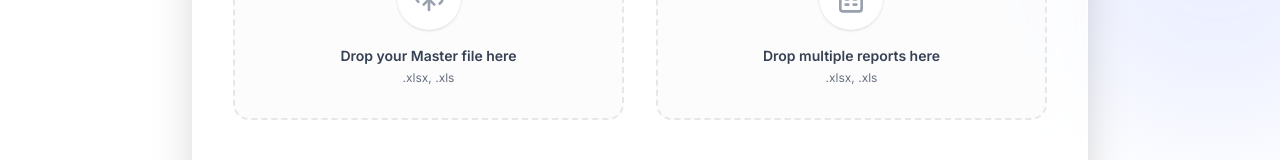
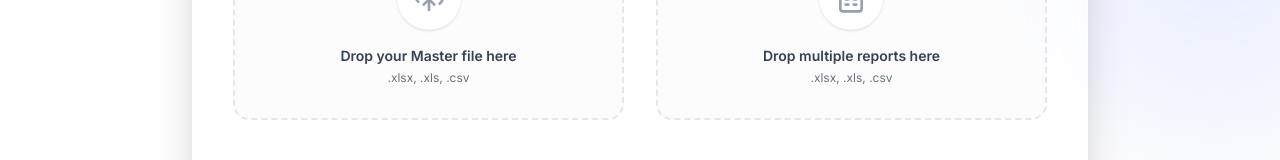
Before and after one commit to nknitishsingh94/Report-Matching-tool, a React (Vite) app in the folder frontend/: page / in a window 1280 px wide. Shown: the part 425-585 px from the top of the page. Built offline with nearby package versions, Linux system fonts and the light colour scheme.

Commit message:
allow uploading CSV files in frontend

```diff
--- a/frontend/src/App.jsx
+++ b/frontend/src/App.jsx
@@ -150,7 +150,7 @@ function App() {
                     }`}
                     onClick={() => masterInputRef.current?.click()}
                   >
-                    <input type="file" className="hidden" accept=".xlsx, .xls" ref={masterInputRef} onChange={handleMasterUpload} />
+                    <input type="file" className="hidden" accept=".xlsx, .xls, .csv" ref={masterInputRef} onChange={handleMasterUpload} />
 
                     {masterFile ? (
                       <div className="animate-in zoom-in-95 duration-300 flex flex-col items-center">
@@ -168,7 +168,7 @@ function App() {
                           <UploadCloud className="w-8 h-8 text-gray-400 group-hover:text-indigo-500 transition-colors" />
                         </div>
                         <p className="text-sm font-semibold text-gray-700">Drop your Master file here</p>
-                        <p className="text-xs text-gray-500 mt-1">.xlsx, .xls</p>
+                        <p className="text-xs text-gray-500 mt-1">.xlsx, .xls, .csv</p>
                       </div>
                     )}
                   </div>
@@ -191,7 +191,7 @@ function App() {
                     }`}
                     onClick={() => smallInputRef.current?.click()}
                   >
-                    <input type="file" className="hidden" accept=".xlsx, .xls" multiple ref={smallInputRef} onChange={handleSmallUpload} />
+                    <input type="file" className="hidden" accept=".xlsx, .xls, .csv" multiple ref={smallInputRef} onChange={handleSmallUpload} />
 
                     {smallFiles.length > 0 ? (
                       <div className="animate-in zoom-in-95 duration-300 flex flex-col items-center w-full">
@@ -209,7 +209,7 @@ function App() {
                           <FileSpreadsheet className="w-8 h-8 text-gray-400 group-hover:text-purple-500 transition-colors" />
                         </div>
                         <p className="text-sm font-semibold text-gray-700">Drop multiple reports here</p>
-                        <p className="text-xs text-gray-500 mt-1">.xlsx, .xls</p>
+                        <p className="text-xs text-gray-500 mt-1">.xlsx, .xls, .csv</p>
                       </div>
                     )}
                   </div>
```
